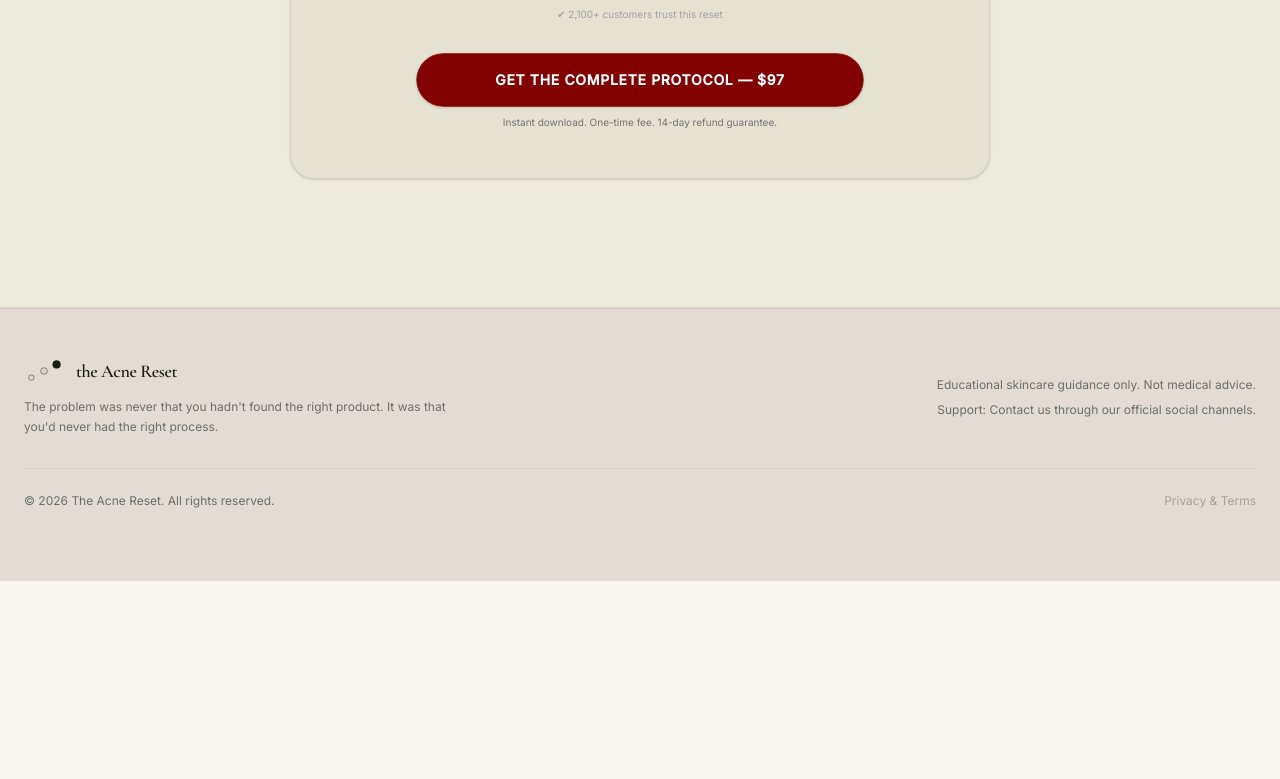
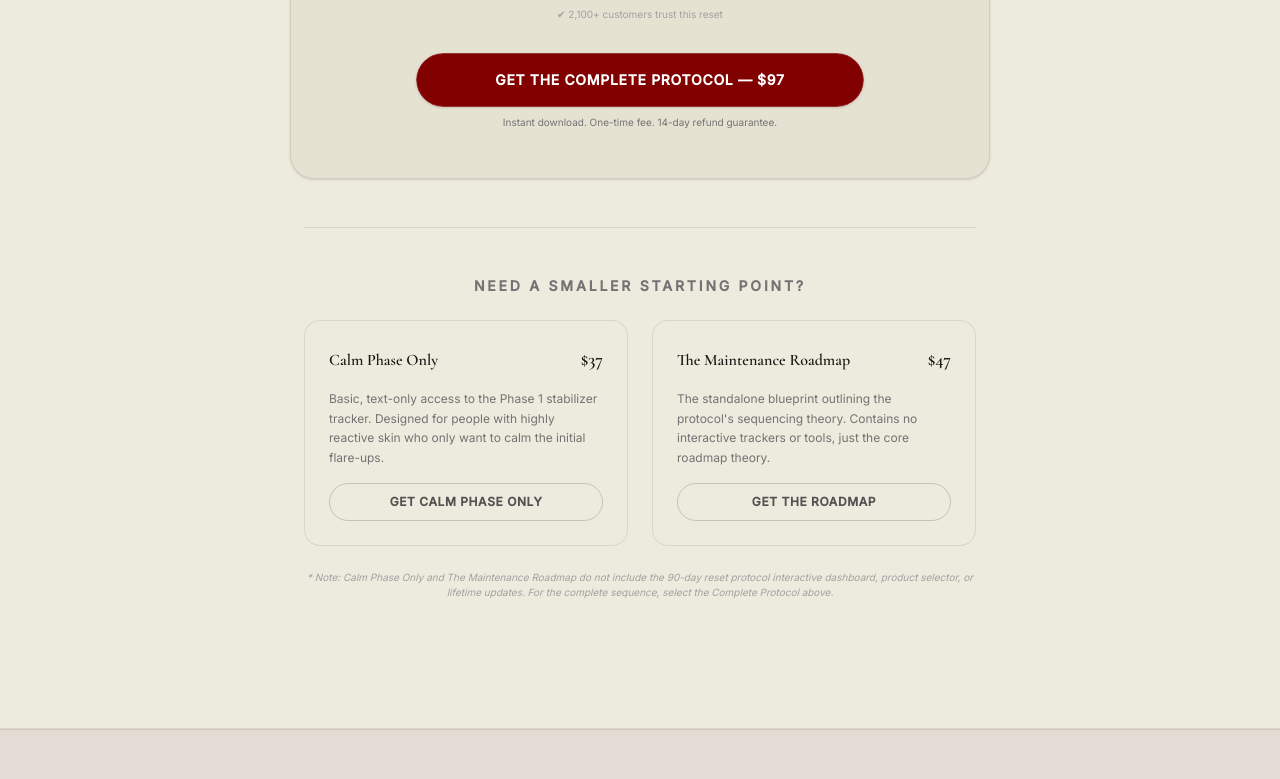
Before and after one commit to axiomhq0-create/acne-reset-landing, a Next.js app: page / in a window 1280 px wide. Shown: the part 7118-7897 px from the top of the page. Before the commit the page ends 7699 px from the top, so only its background shows below. Built offline with nearby package versions, Linux system fonts and the light colour scheme.

Commit message:
feat: integrate decoy effect downsell paths under main protocol offer

```diff
--- a/src/components/Pricing.tsx
+++ b/src/components/Pricing.tsx
@@ -83,6 +83,63 @@ export default function Pricing() {
 
         </div>
 
+        {/* Decoy Effect / Secondary Downsell Stack */}
+        <div className="max-w-2xl mx-auto pt-12 border-t border-[#2D2624]/10 space-y-6">
+          <h3 className="text-sm uppercase tracking-[0.2em] font-semibold text-neutral-500">
+            Need a smaller starting point?
+          </h3>
+
+          <div className="grid grid-cols-1 md:grid-cols-2 gap-6 text-left">
+
+            {/* Downsell Option 1: Calm Phase Only */}
+            <div className="bg-[#EDEBDE] border border-[#2D2624]/10 rounded-2xl p-6 space-y-4 hover:border-[#810100]/15 transition-colors duration-300">
+              <div className="flex justify-between items-baseline">
+                <h4 className="text-base font-serif font-semibold text-[#1B1716]">Calm Phase Only</h4>
+                <span className="text-lg font-serif font-semibold text-[#1B1716]">$37</span>
+              </div>
+              <p className="text-xs text-neutral-500 leading-relaxed">
+                Basic, text-only access to the Phase 1 stabilizer tracker. Designed for people with highly reactive skin who only want to calm the initial flare-ups.
+              </p>
+              <motion.a
+                href="https://whop.com/checkout/plan_T4jvV63GgLVVH"
+                target="_blank"
+                rel="noopener noreferrer"
+                whileHover={{ scale: 1.01 }}
+                whileTap={{ scale: 0.99 }}
+                className="w-full border border-[#2D2624]/20 hover:border-[#810100] text-center text-xs font-semibold uppercase tracking-wider py-2.5 rounded-full block text-neutral-600 hover:text-[#810100] transition-colors cursor-pointer"
+              >
+                Get Calm Phase Only
+              </motion.a>
+            </div>
+
+            {/* Downsell Option 2: The Maintenance Roadmap */}
+            <div className="bg-[#EDEBDE] border border-[#2D2624]/10 rounded-2xl p-6 space-y-4 hover:border-[#810100]/15 transition-colors duration-300">
+              <div className="flex justify-between items-baseline">
+                <h4 className="text-base font-serif font-semibold text-[#1B1716]">The Maintenance Roadmap</h4>
+                <span className="text-lg font-serif font-semibold text-[#1B1716]">$47</span>
+              </div>
+              <p className="text-xs text-neutral-500 leading-relaxed">
+                The standalone blueprint outlining the protocol's sequencing theory. Contains no interactive trackers or tools, just the core roadmap theory.
+              </p>
+              <motion.a
+                href="https://whop.com/checkout/plan_C7Lm7D71Z9NeR"
+                target="_blank"
+                rel="noopener noreferrer"
+                whileHover={{ scale: 1.01 }}
+                whileTap={{ scale: 0.99 }}
+                className="w-full border border-[#2D2624]/20 hover:border-[#810100] text-center text-xs font-semibold uppercase tracking-wider py-2.5 rounded-full block text-neutral-600 hover:text-[#810100] transition-colors cursor-pointer"
+              >
+                Get The Roadmap
+              </motion.a>
+            </div>
+
+          </div>
+
+          <p className="text-[10px] text-neutral-400 italic">
+            * Note: Calm Phase Only and The Maintenance Roadmap do not include the 90-day reset protocol interactive dashboard, product selector, or lifetime updates. For the complete sequence, select the Complete Protocol above.
+          </p>
+        </div>
+
       </div>
     </section>
   );
```
